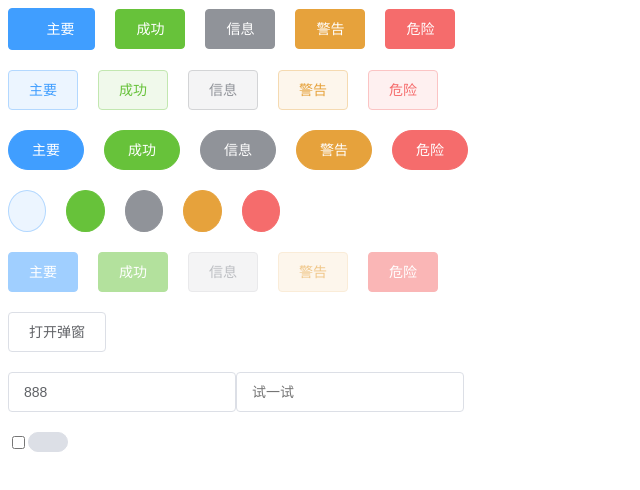
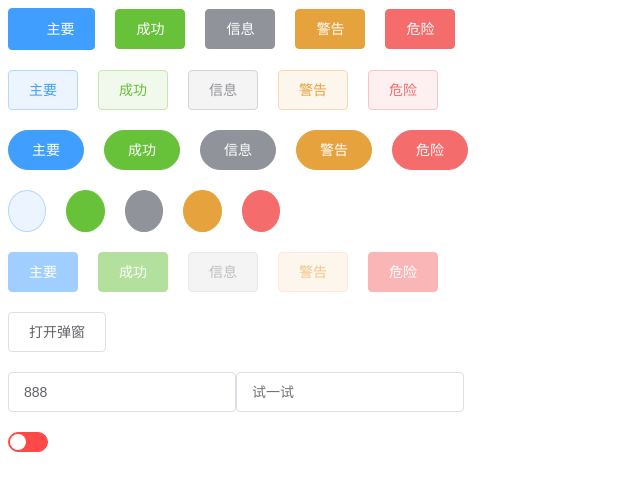
Before and after one commit to aiyaya211/aiyaya-ui, a Vue app: page / in a window 1280 px wide. Shown: the top 490 px of the page, without its empty margins (0-640 px from the left). Built offline with nearby package versions, Linux system fonts and the light colour scheme; a web font is replaced by a local one.

Commit message:
颜色修改

```diff
--- a/src/App.vue
+++ b/src/App.vue
@@ -58,7 +58,11 @@
       <ya-input placeholder="试一试" v-model="passwordContent" showPassword type="password"/>
     </div>
     <div class="row">
-      <ya-switch></ya-switch>
+      <ya-switch
+      v-model="show"
+      active-color="green"
+      inactive-color="#ff4949">
+      </ya-switch>
     </div>
   </div>
 </template>
@@ -71,7 +75,8 @@ export default {
     return {
       visible: false,
       content: '888',
-      passwordContent: ''
+      passwordContent: '',
+      show: false,
     }
   },
   methods: {
--- a/src/components/switch.vue
+++ b/src/components/switch.vue
@@ -1,12 +1,52 @@
 <template>
-    <div class="ya-switch">
-        <input type="checkbox" />
-        <span class="ya-switch__core"></span>
-    </div>
+    <label class="ya-switch" :class="{'is-checked': value}" :value="value" @click="handleClick">
+        <span class="ya-switch__core" ref="core">
+            <!-- 小圆点 -->
+            <span class="ya-switch__button"></span>
+        </span>
+    </label>
 </template>
 <script>
 export default {
     name: 'YaSwitch',
+    props: {
+        value: {
+            type: Boolean,
+            default: false,
+        },
+        activeColor: {
+            type: String,
+            default: '',
+        },
+        inactiveColor: {
+            type: String,
+            default: ''
+        }
+
+//         active-color="#13ce66"
+//   inactive-color="#ff4949"
+    },
+    mounted() {
+        this.changeColor();
+    },
+    watch: {
+        value() {
+            this.changeColor();
+        }
+    },
+    methods: {
+        handleClick() {
+            this.$emit('input', !this.value);
+        },
+        changeColor() {
+            if (this.activeColor || this.inactiveColor) {
+                let color = this.value? this.activeColor : this.inactiveColor;
+                console.log(888)
+                this.$refs.core.style.borderColor = color;
+                this.$refs.core.style.background = color;
+            }
+        }
+    }
 }
 </script>
 <style lang="scss" scoped>
@@ -32,6 +72,25 @@ export default {
         cursor: pointer;
         transition: border-color .3s,background-color .3s;
         vertical-align: middle;
+        .ya-switch__button {
+            position: absolute;
+            top: 1px;
+            left: 1px;
+            border-radius: 100%;
+            transition: all .3s;
+            width: 16px;
+            height: 16px;
+            background: #fff;
+        }
+    }
+}
+.ya-switch.is-checked {
+    .ya-switch__core {
+        border-color: #409eff;
+        background: #409eff;
+        .ya-switch__button {
+            transform: translateX(20px);
+        }
     }
 }
 </style>
```
